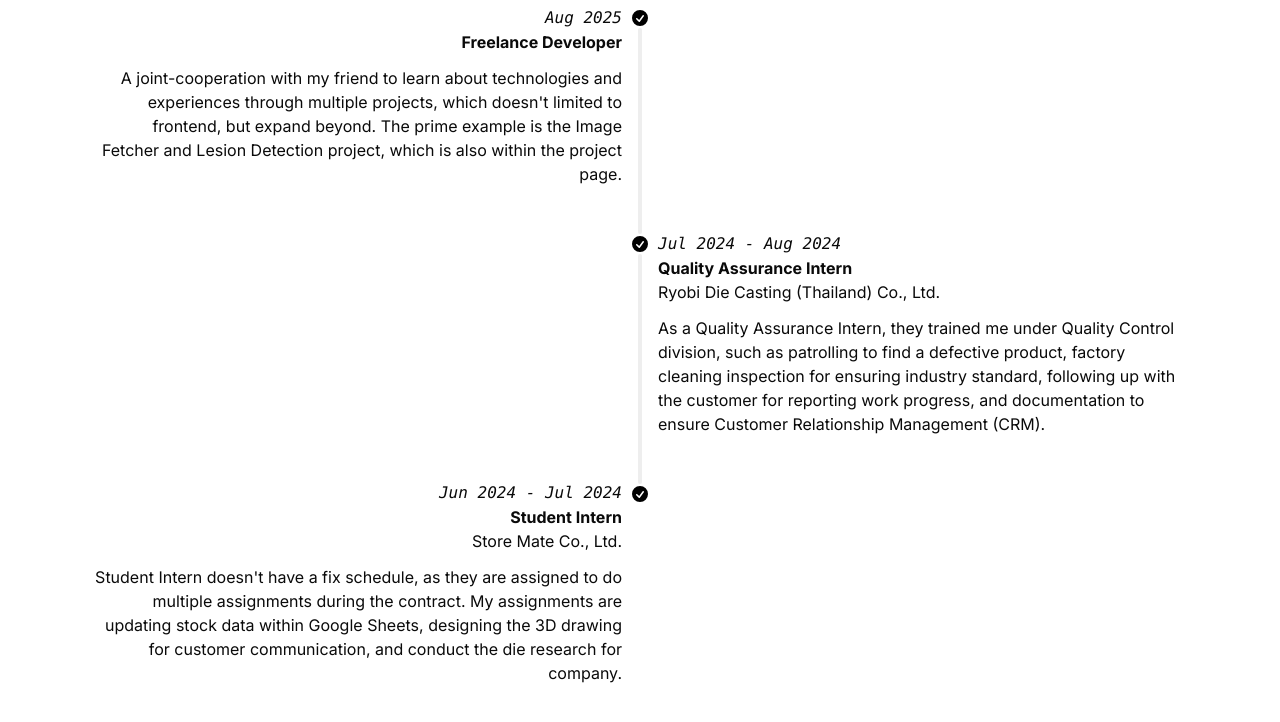
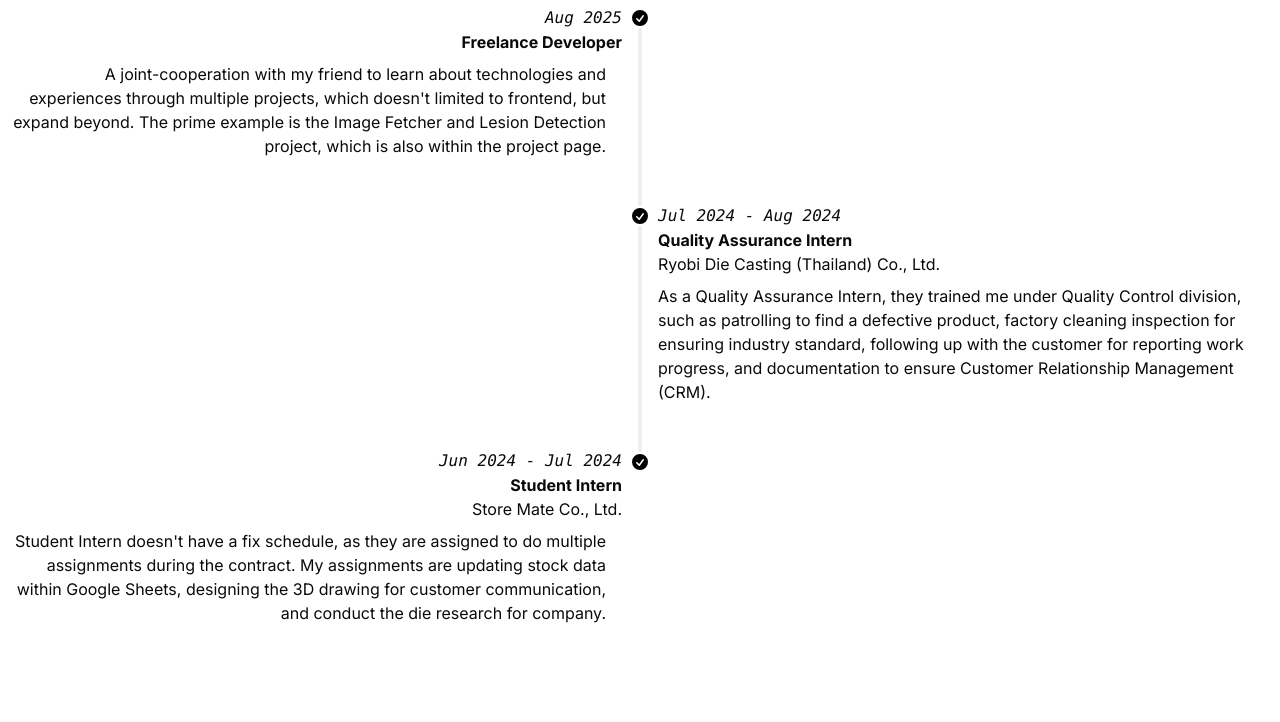
Before and after one commit to dwisarut/dwisarut-portfolio, a React (Vite) app: page /work in a window 1280 px wide. Shown: the top 722 px of the page. Built offline with nearby package versions, Linux system fonts and the light colour scheme.

Commit message:
fix: fix responsive design

```diff
--- a/src/components/Project.tsx
+++ b/src/components/Project.tsx
@@ -120,7 +120,7 @@ const Project = () => {
                   className="card bg-white flex-none"
                 >
                   <Card
-                    className="flex flex-col w-110 sm:w-120 h-70 sm:h-110 hover:cursor-pointer hover:bg-zinc-50"
+                    className="flex flex-col w-85 sm:w-120 h-75 sm:h-110 hover:cursor-pointer hover:bg-zinc-50"
                     onClick={() => navigate(`/project/${proj.slug}`)}
                   >
                     <CardHeader className="flex-1">
--- a/src/components/Work.tsx
+++ b/src/components/Work.tsx
@@ -62,7 +62,7 @@ const Work = () => {
                 <time className="font-mono italic">{item.date}</time>
                 <div className="text-base font-bold inter">{item.role}</div>
                 <div className="text-base inter">{item.company}</div>
-                <div className="text-base inter mt-2 md:mt-3 w-100 sm:w-125 md:w-132">
+                <div className="text-base inter mt-2 w-[calc(100%-16px)]">
                   {item.desc}
                 </div>
               </div>
```
